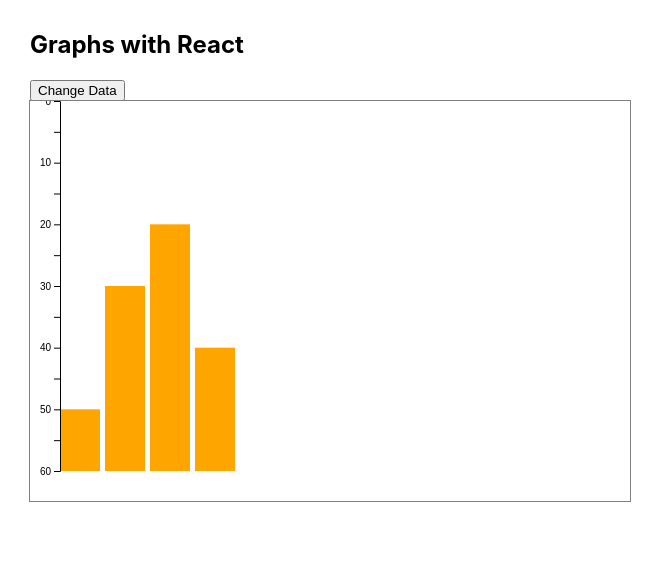
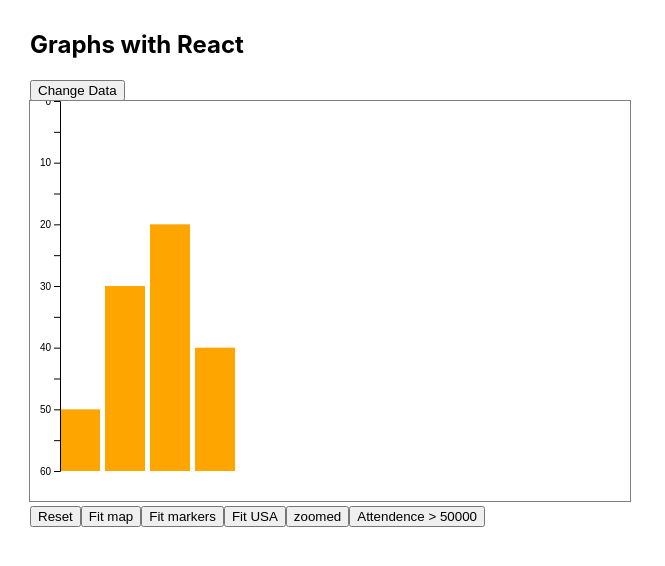
Before and after one commit to v3nt/react-d3-map-world-cup, a React (Create React App) app: page / in a window 1280 px wide. Shown: the top 566 px of the page, without its empty margins (0-665 px from the left). Built offline with nearby package versions, Linux system fonts and the light colour scheme; no server answers.

Commit message:
Update App.js

```diff
--- a/src/App.js
+++ b/src/App.js
@@ -33,7 +33,7 @@ function App() {
         datas={datas}
       />
 
-      {/* <WorldMap /> */}
+      <WorldMap />
     </div>
   );
 }
```
